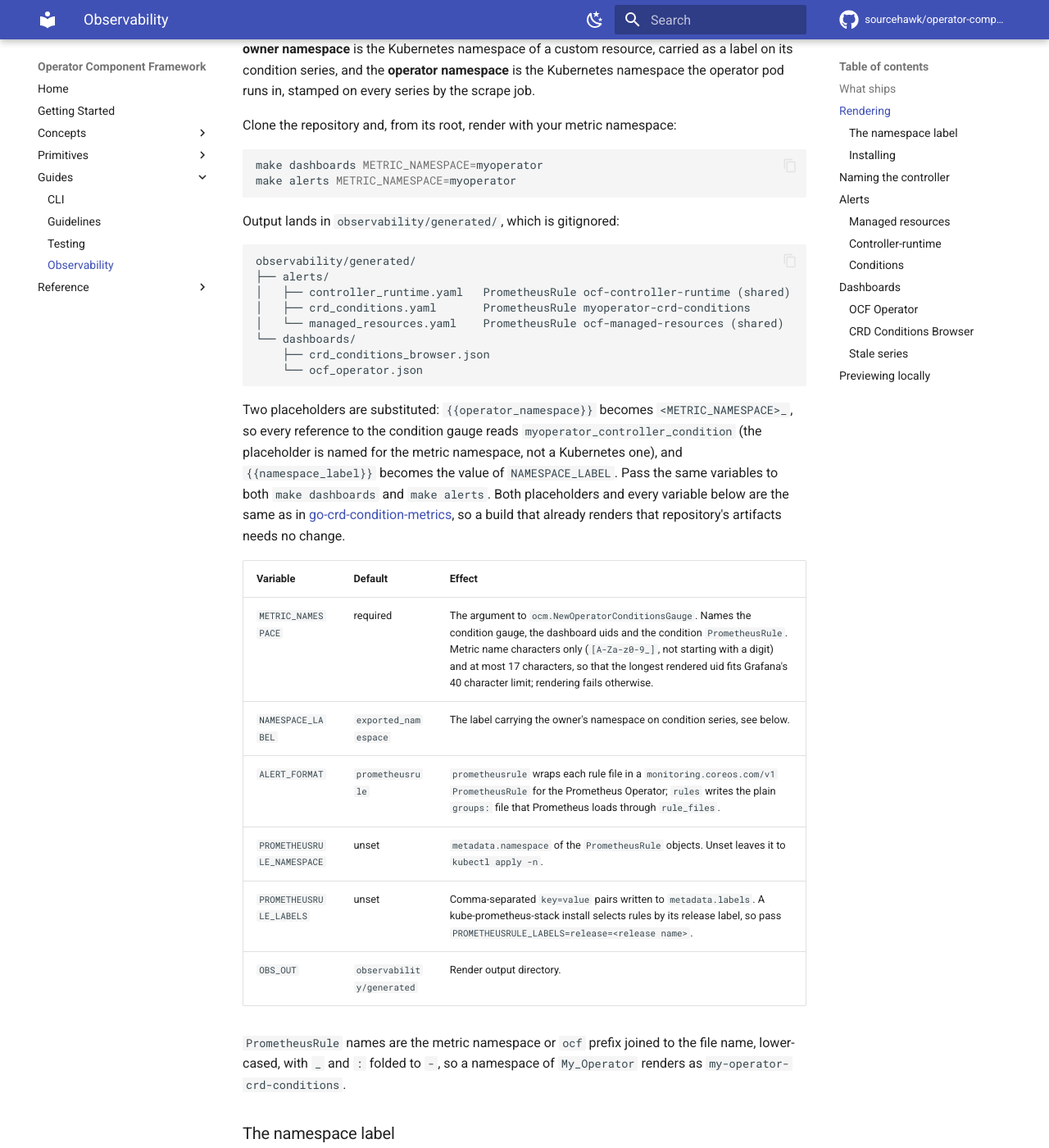
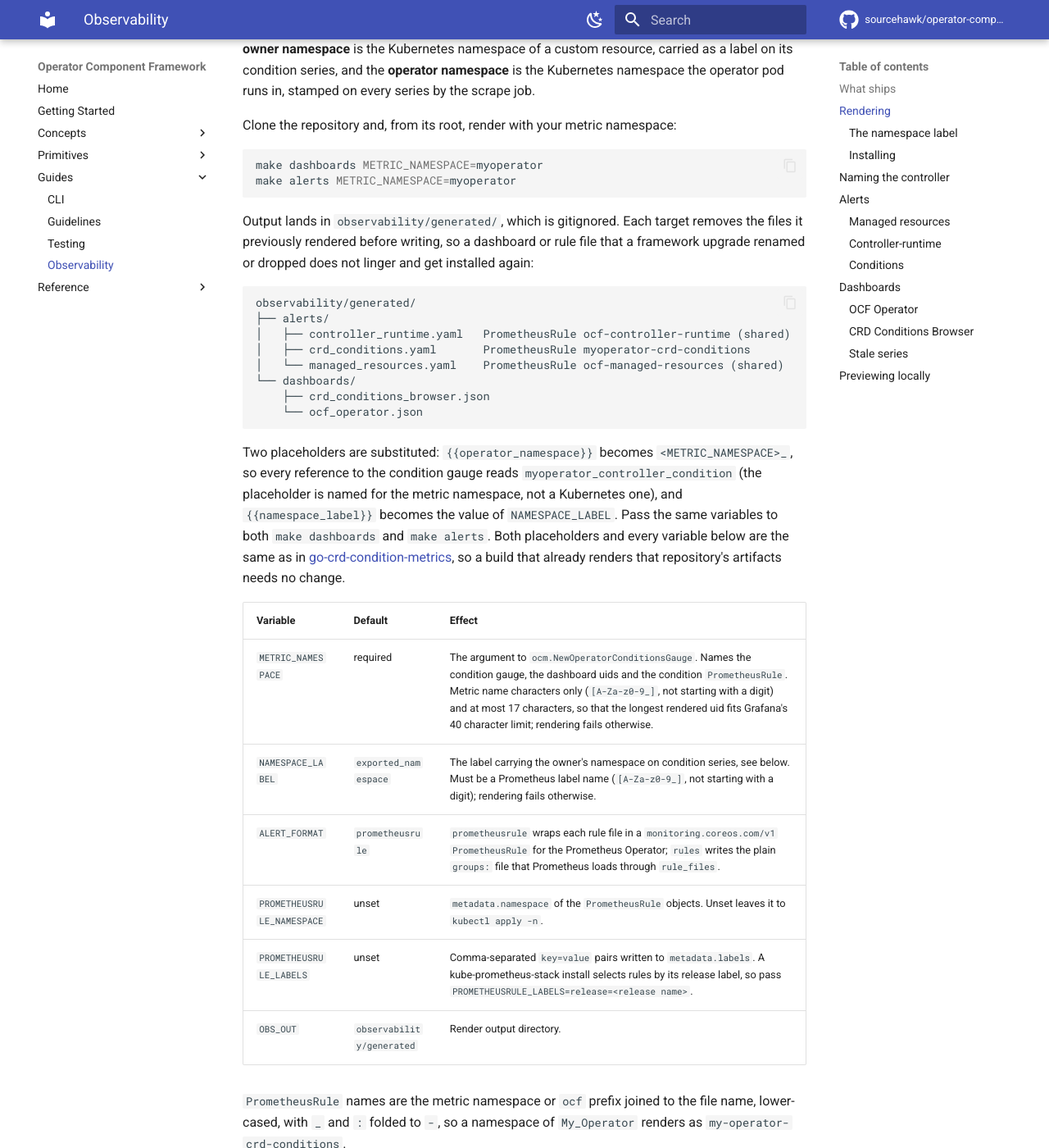
Before and after one commit to sourcehawk/operator-component-framework, an MkDocs documentation site: the page built from docs/observability.md, in a window 1280 px wide and 1400 px high, scrolled down 1321 px. Shown: the whole window at 82% size. Built offline with MkDocs 1.6.1 and Material for MkDocs 9.7.7, drawn with Linux system fonts in a browser that asks for light colours; comment, search, counter and statistics services are not loaded.

Commit message:
fix(observability): validate NAMESPACE_LABEL, drop the unset sentinel, clean render output
METRIC_NAMESPACE defaulted to the sentinel "unset", which reserved a namespace the documented grammar allows; it now
defaults to empty and the check tests for that. NAMESPACE_LABEL is substituted into PromQL as a label name, so it is
now validated against the Prometheus label name grammar instead of rendering invalid queries on a typo. Both render
targets remove the files they previously wrote before rendering, so a dashboard or rule file dropped or renamed by a
framework upgrade is not installed again from the gitignored output.

Co-Authored-By: Claude Fable 5 <noreply@anthropic.com>
Claude-Session: https://claude.ai/code/session_01JPihvXVfS997iGmGabTGsd

````diff
--- a/docs/observability.md
+++ b/docs/observability.md
@@ -38,7 +38,9 @@ make dashboards METRIC_NAMESPACE=myoperator
 make alerts METRIC_NAMESPACE=myoperator
 ```
 
-Output lands in `observability/generated/`, which is gitignored:
+Output lands in `observability/generated/`, which is gitignored. Each target removes the files it previously rendered
+before writing, so a dashboard or rule file that a framework upgrade renamed or dropped does not linger and get
+installed again:
 
 ```
 observability/generated/
@@ -61,7 +63,7 @@ repository's artifacts needs no change.
 | Variable                   | Default                   | Effect                                                                                                                                                                                                                                                                                                                                |
 | -------------------------- | ------------------------- | ------------------------------------------------------------------------------------------------------------------------------------------------------------------------------------------------------------------------------------------------------------------------------------------------------------------------------------- |
 | `METRIC_NAMESPACE`         | required                  | The argument to `ocm.NewOperatorConditionsGauge`. Names the condition gauge, the dashboard uids and the condition `PrometheusRule`. Metric name characters only (`[A-Za-z0-9_]`, not starting with a digit) and at most 17 characters, so that the longest rendered uid fits Grafana's 40 character limit; rendering fails otherwise. |
-| `NAMESPACE_LABEL`          | `exported_namespace`      | The label carrying the owner's namespace on condition series, see below.                                                                                                                                                                                                                                                              |
+| `NAMESPACE_LABEL`          | `exported_namespace`      | The label carrying the owner's namespace on condition series, see below. Must be a Prometheus label name (`[A-Za-z0-9_]`, not starting with a digit); rendering fails otherwise.                                                                                                                                                      |
 | `ALERT_FORMAT`             | `prometheusrule`          | `prometheusrule` wraps each rule file in a `monitoring.coreos.com/v1` `PrometheusRule` for the Prometheus Operator; `rules` writes the plain `groups:` file that Prometheus loads through `rule_files`.                                                                                                                               |
 | `PROMETHEUSRULE_NAMESPACE` | unset                     | `metadata.namespace` of the `PrometheusRule` objects. Unset leaves it to `kubectl apply -n`.                                                                                                                                                                                                                                          |
 | `PROMETHEUSRULE_LABELS`    | unset                     | Comma-separated `key=value` pairs written to `metadata.labels`. A kube-prometheus-stack install selects rules by its release label, so pass `PROMETHEUSRULE_LABELS=release=<release name>`.                                                                                                                                           |
````
Also changed, not shown: plugin/skills/building-components/references/observability.md (+4 -2 lines), 1 other file.
